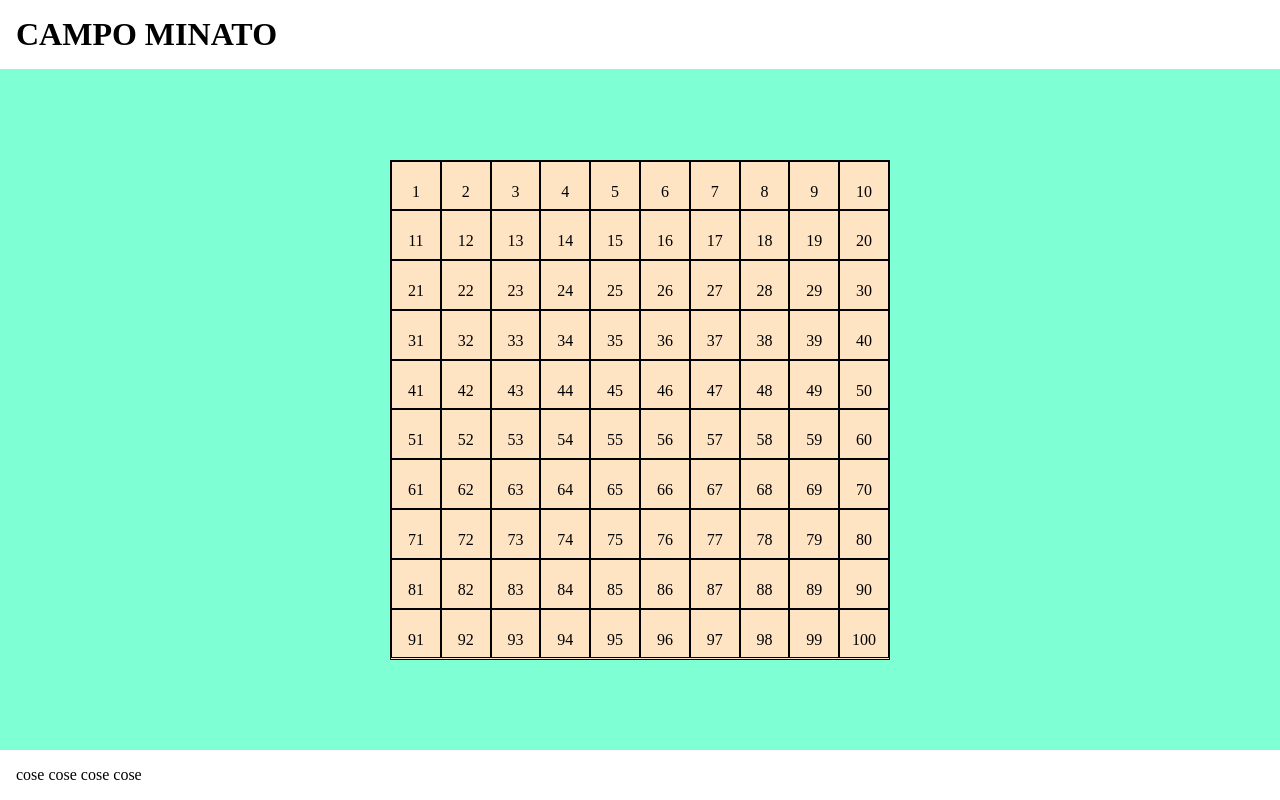
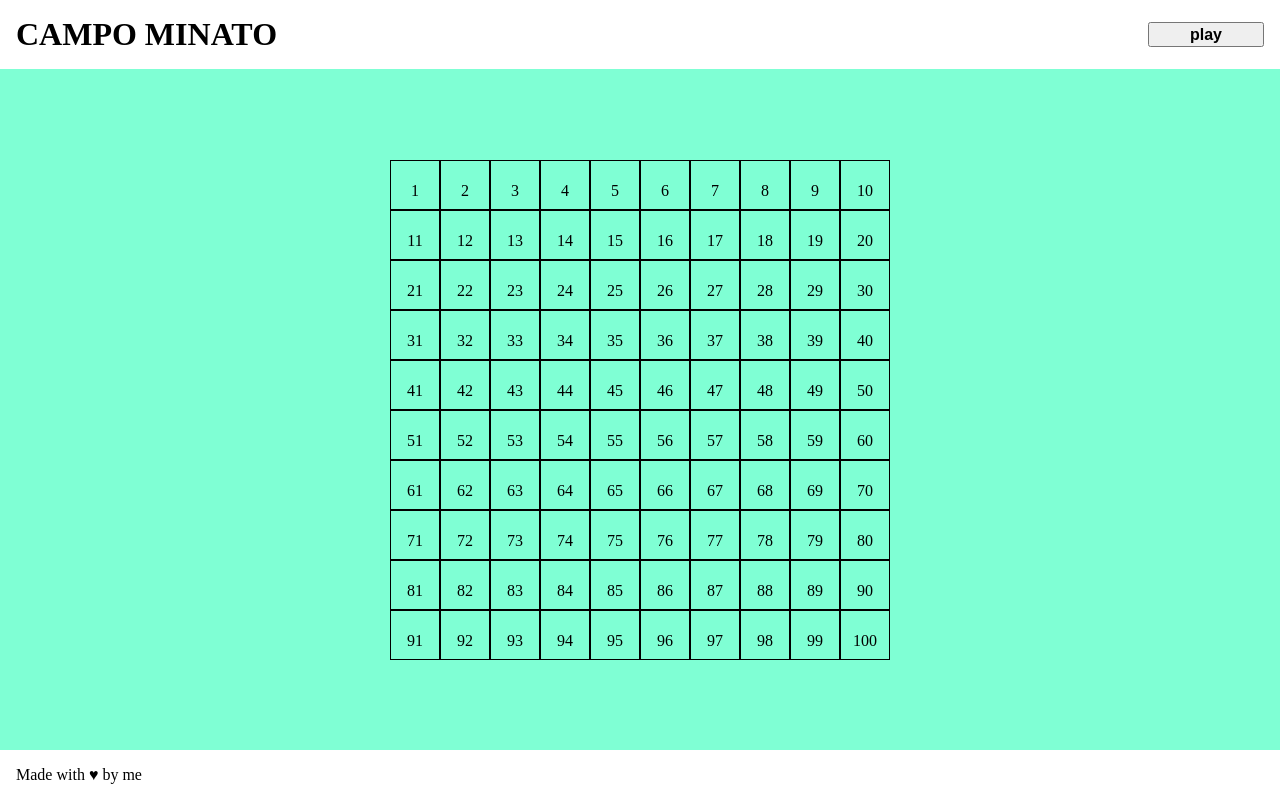
Before and after one commit to Therakar/js-campominato-grid, a plain HTML site: page index.html in a window 1280 px wide. Drawn offline with Linux system fonts and the light colour scheme.

Commit message:
aggiunge contenuto del footer e il tasto play nell'header

```diff
--- a/css/style.css
+++ b/css/style.css
@@ -15,6 +15,9 @@ body{
 /* HEADER */
 header{
     padding: 1rem;
+    display: flex;
+    justify-content: space-between;
+    align-items: center;
 }
 
 /* MAIN */
@@ -32,10 +35,6 @@ main{
     width: 31.25rem;
     margin: auto;
     align-content: flex-start;
-    border: 1px solid black;
-
-    /* debug */
-    background-color: bisque;
 }
 
 .boardNumber{
@@ -54,3 +53,11 @@ main{
 footer{
     padding: 1rem;
 }
+
+/* BUTTONS */
+.btn{
+    padding: 0 40px;
+    height: 25px;
+    font-size: 16px;
+    font-weight: 600;
+}
--- a/index.html
+++ b/index.html
@@ -12,6 +12,7 @@
     <body>
         <header>
             <h1>CAMPO MINATO</h1>
+            <button class="btn">play</button>
         </header>
 
         <main>
@@ -22,14 +23,9 @@
             </div>
         </main>
 
-        <footer>cose cose cose cose</footer>
+        <footer>Made with &hearts; by me</footer>
 
 
         <script src="js/main.js"></script>
     </body>
 </html>
-
-<!-- L'utente clicca su un bottone che genererà una griglia di gioco quadrata.
-Ogni cella ha un numero progressivo, da 1 a 100.
-Ci saranno quindi 10 caselle per ognuna delle 10 righe.
-Quando l'utente clicca su ogni cella, la cella cliccata si colora di azzurro ed emetto un messaggio in console con il numero della cella cliccata. -->
```
